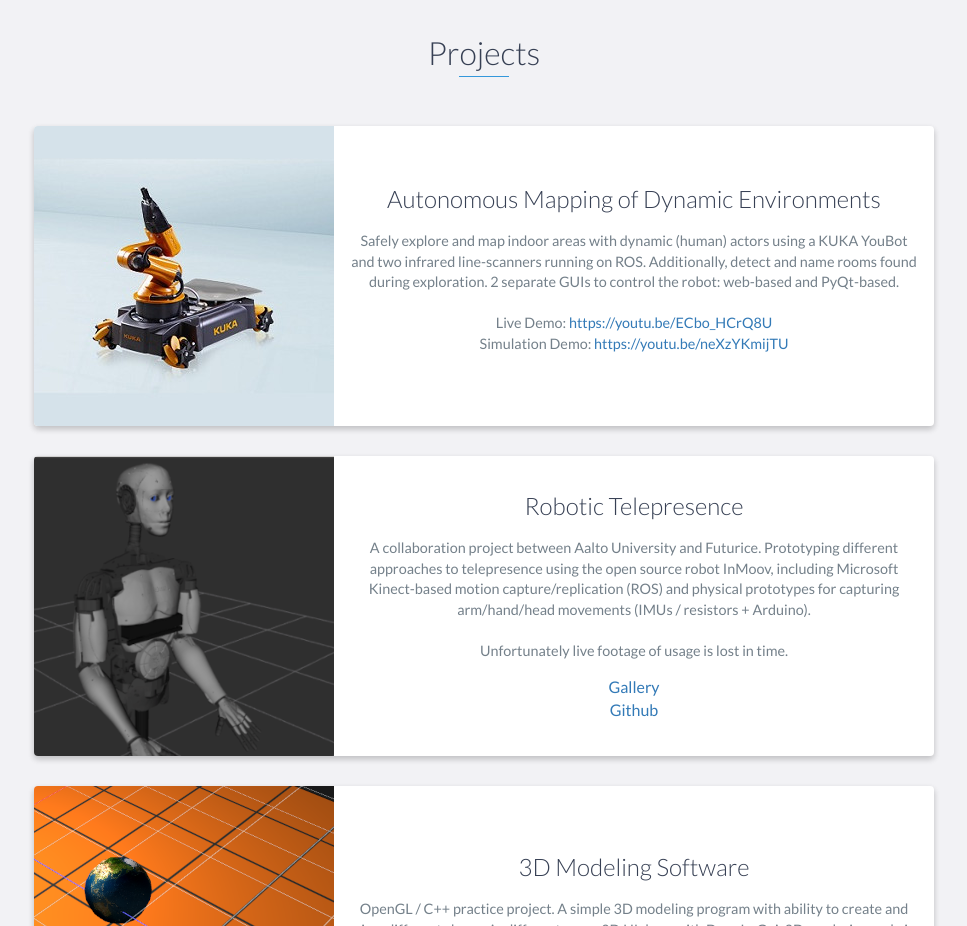
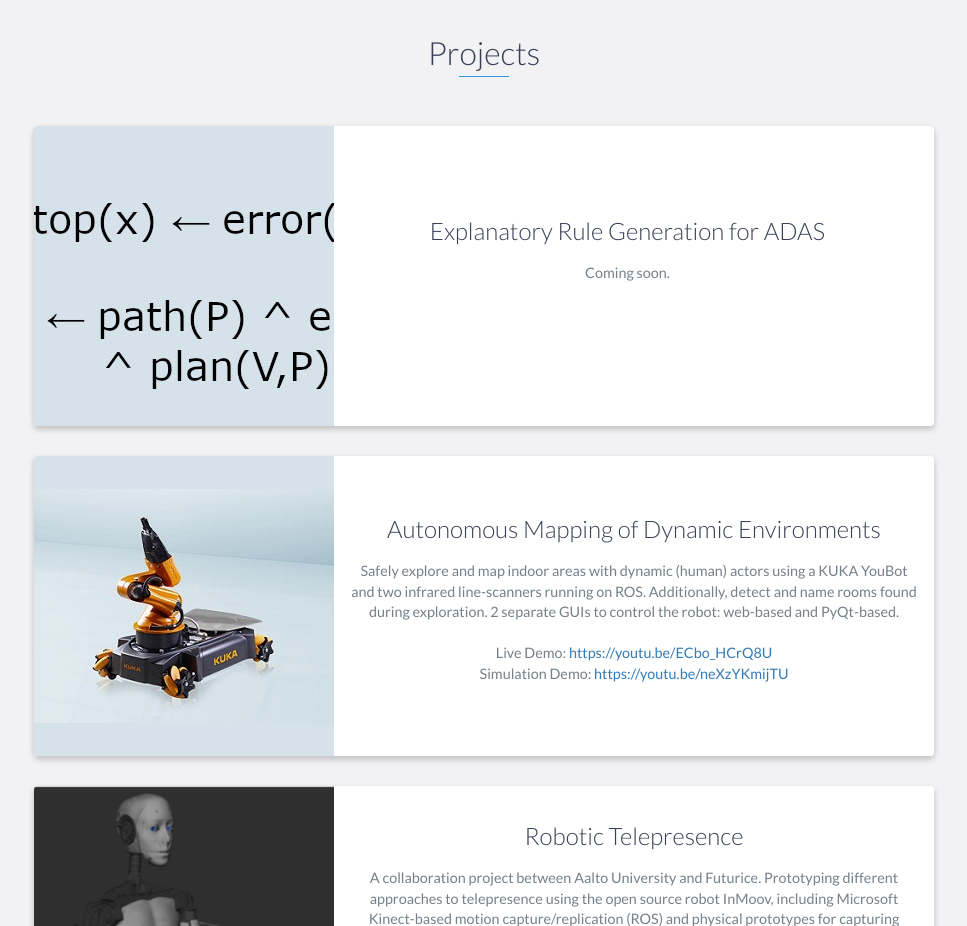
Before and after one commit to juha-hovi/juha-hovi.github.io, a website: page index.html in a window 1280 px wide. Shown: the part 820-1746 px from the top of the page, without its empty margins (156-1123 px from the left). Drawn offline with nearby package versions, Linux system fonts and the light colour scheme.

Commit message:
added rule-gen project

```diff
--- a/index.html
+++ b/index.html
@@ -149,6 +149,21 @@
         <h2 class="heading">Projects</h2>
         <div class="container">
             <div class="row">
+                <div class="project shadow-large">
+                    <div class="project-image">
+                        <img src="projects/rule-gen/icon.jpg" />
+                    </div>
+                    <!-- End .project-image -->
+                    <div class="project-info">
+                        <h3>Explanatory Rule Generation for ADAS</h3>
+                        <p>
+                            Coming soon.<pre>                                                          </pre>
+                        </p>
+                    </div>
+                    <!-- End .project-info -->
+                </div>
+                <!-- End .project -->
+
                 <div class="project shadow-large">
                     <div class="project-image">
                         <img src="projects/amde/icon.jpg" />
```
Also changed, not shown: projects/rule-gen/icon.jpg (added).
